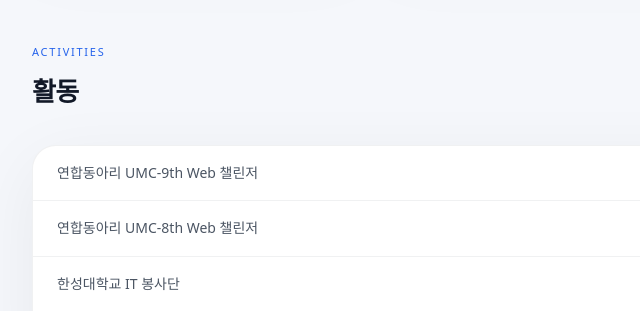
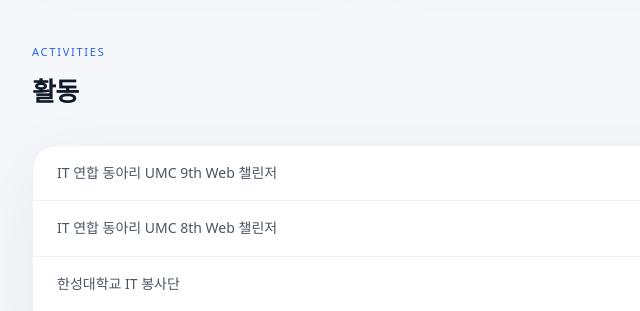
Before and after one commit to immhyemi/introduce, a plain HTML site: page index.html in a window 1280 px wide. Shown: the part 1562-1873 px from the top of the page, 92-732 px from the left. Drawn offline with Linux system fonts and the light colour scheme.

Commit message:
feat: 오타 수정

```diff
--- a/index.html
+++ b/index.html
@@ -152,12 +152,12 @@
 
         <div class="activities-card">
           <div class="activity-item">
-            <span class="activity-title">연합동아리 UMC-9th Web 챌린저</span>
+            <span class="activity-title"> IT 연합 동아리 UMC 9th Web 챌린저</span>
             <span class="date">2025.09 -</span>
           </div>
 
           <div class="activity-item">
-            <span class="activity-title">연합동아리 UMC-8th Web 챌린저</span>
+            <span class="activity-title">IT 연합 동아리 UMC 8th Web 챌린저</span>
             <span class="date">2025.03 - 2025.08</span>
           </div>
 
```
